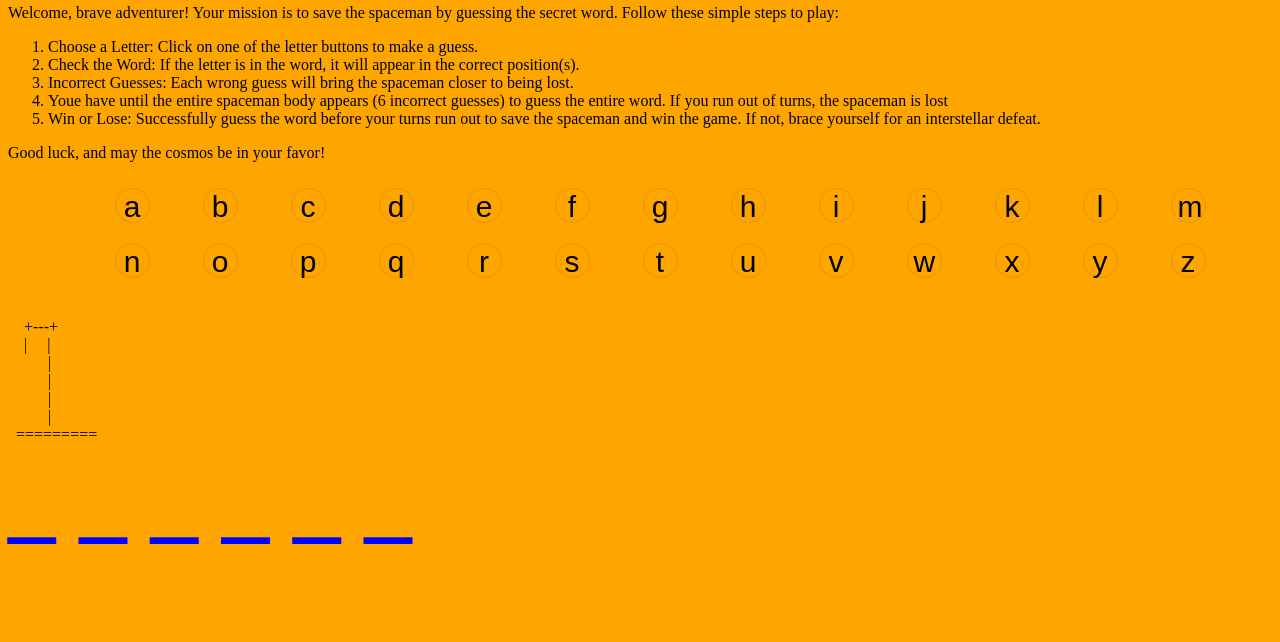
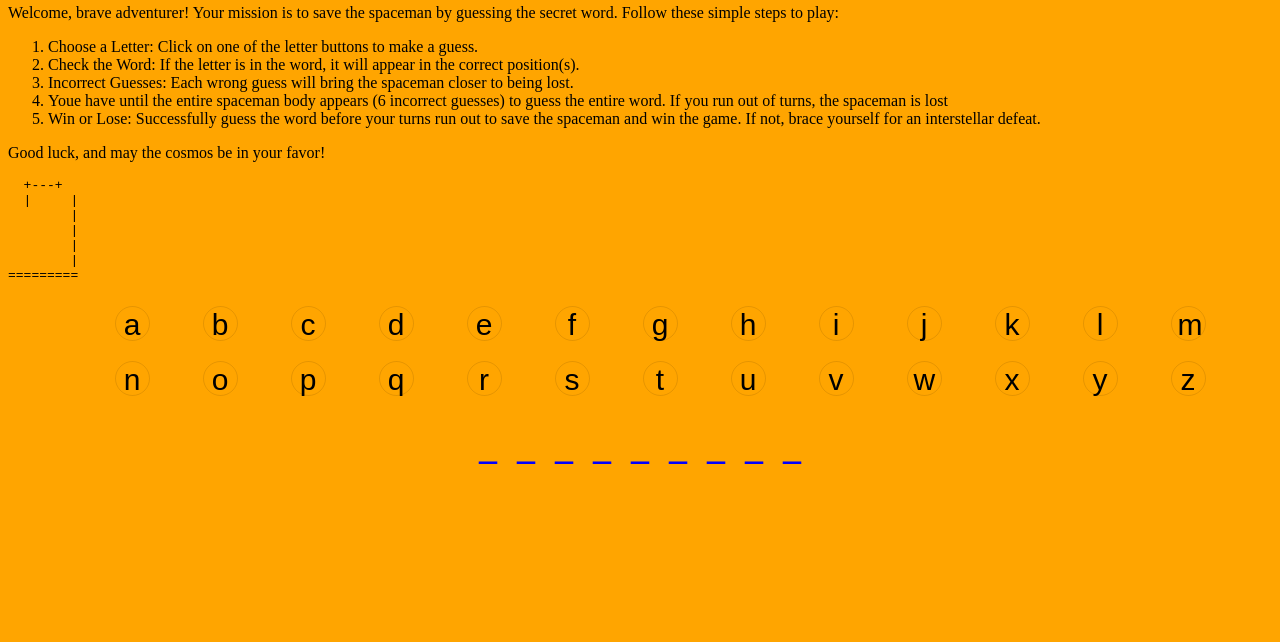
Before and after one commit to jnramobc/project-1-hangman, a plain HTML site: page index.html in a window 1280 px wide. Shown: the part 158-800 px from the top of the page. Drawn offline with Linux system fonts and the light colour scheme.

Commit message:
completed hangman

```diff
--- a/css/style.css
+++ b/css/style.css
@@ -45,12 +45,18 @@ ul #alpha-selector {
 }
 
 .spaceman-lines {
-    display:ruby;
+    display: flex;
+    justify-content: center;
     color: blue;
     font-weight: 900;
     font-size: 95px;
+    margin-top: 20px;
+  }
 
-}
+  .line {
+    margin: 0 10px;
+    font-size: 36px;
+  }
 
 button {
     margin: 10px;
@@ -68,7 +74,7 @@ button {
     cursor: grab;
   }
 
- div.hangmen {
+ .hangmen {
     white-space: pre;
     font-size: 40 px;
  }
--- a/index.html
+++ b/index.html
@@ -12,7 +12,7 @@
 <body>
     <header>
         <h1 id="landing-title"> Welcome, Let's play Spaceman!</h1>
-        <h2 id="display-message">Message</h2>
+        <h2 id="display-message">Choose A Letter</h2>
     </header>
 
     <p id="instructions" >Welcome, brave adventurer! Your mission is to save the spaceman by guessing the secret word. Follow these simple steps to play:</p>
@@ -25,9 +25,7 @@
         </ol>
     <p>Good luck, and may the cosmos be in your favor!</p>
 
-    <div class="hangmen" >
-         <h3>1</h3>
-     </div>
+    <div class="hangmen" > </div>
 
 
     <ul id="alpha-selector">
--- a/js/app.js
+++ b/js/app.js
@@ -1,6 +1,8 @@
 /*-------------------------------- Constants --------------------------------*/
-const wordsList = ["Babble","Babies","Beagle","Pacify","Wacked",
-                   "Yachts","Puzzle","Fizzed","Snazzy","Dazzle"]
+const wordsList = ["astronaut", "comet", "galaxy", "meteor", "nebula", "orbit", "planet",
+  "satellite", "solar", "spaceship", "star", "supernova", "telescope",
+  "universe", "venus", "gravity", "cosmos", "eclipse", "astronomy",
+  "blackhole", "milkyway", "constellation", "spacesuit", "launchpad"]
 
 const hangmanPictures = [`
   +---+
@@ -34,64 +36,98 @@ const hangmanPictures = [`
   +---+
   |     |
   O     |
-   /|\    |
+ /|\\    |
         |
         |
 =========`, `
   +---+
   |     |
   O     |
-   /|\    |
+ /|\\    |
  /      |
         |
 ========= `, `
   +---+
   |     |
   O     |
-   /|\    |
-   / \    |
+ /|\\    |
+ / \\    |
         |
-  ========= `]
+========= `];
+
 
 /*---------------------------- Variables (state) ----------------------------*/
 
-let lettersLeft = 26;
-let turnsLeft= 6;
-let hangmanStatus = hangmanPictures[0];
-let letterChoice;
-let randomWord;
+let wrongGuesses= 0;
+const guessedLetters = [];
+const maxWrongGuesses = hangmanPictures.length - 1;
+const randomWord = wordsList[Math.floor(Math.random() * wordsList.length)].toUpperCase();
 /*------------------------ Cached Element References ------------------------*/
 
-const displayMessageEl = document.querySelector('#display-message');
-const alphaSelectorEl = document.querySelectorAll('.box');
-const spaceLinesEl = document.querySelectorAll('.line');
-const bodyElement = document.querySelector("body");
-const sectionEl = document.querySelector('.spaceman-lines')
-let divElement = document.querySelector('.hangmen')
+const wordContainer = document.querySelector('.spaceman-lines');
+const messageElement = document.getElementById('display-message');
+const hangmanElement = document.querySelector('.hangmen');
+const alphaButtons = document.querySelectorAll('#alpha-selector button');
 /*-------------------------------- Functions --------------------------------*/
-function pickWord(list) {
-  const idx = Math.floor(Math.random() * wordsList.length)
-  randomWord = list[idx]
-  return randomWord
+
+const updateDisplayedWord = () => {
+wordContainer.innerHTML = '';
+for (let i = 0; i < randomWord.length; i++) {
+    const letterDiv = document.createElement('div');
+    letterDiv.classList.add('line');
+    if (guessedLetters.includes(randomWord[i])) {
+        letterDiv.textContent = randomWord[i];
+    } else {
+        letterDiv.textContent = '_';
+    }
+    wordContainer.appendChild(letterDiv);
+}
 }
 
-pickWord(wordsList)
-
-divElement.textContent = hangmanPictures[0];
-sectionEl.before(divElement);
-
-const getLetterchoice = () => {
-
+const updateMessage = (message) => {
+messageElement.textContent = message;
 }
 
-const updateDisplay = () => {
-    if (turnsLeft >=1)
-        displayMessageEl.textContent = "Choose a letter"
+const updateHangmanPicture = () => {
+hangmanElement.innerHTML = `<pre>${hangmanPictures[wrongGuesses]}</pre>`;
 }
 
-updateDisplay()
-let chooseLetter = () => {
+const handleGuess = (letter) => {
+if (guessedLetters.includes(letter) || wrongGuesses >= maxWrongGuesses) {
+    return;
+}
 
+guessedLetters.push(letter);
+
+if (randomWord.includes(letter)) {
+    updateDisplayedWord();
+    if (randomWord.split('').every(char => guessedLetters.includes(char))) {
+        updateMessage('Congratulations! You saved the spaceman!');
+    } else {
+        updateMessage('Choose a letter');
     }
+} else {
+    wrongGuesses++;
+    updateHangmanPicture();
+    if (wrongGuesses >= maxWrongGuesses) {
+        updateMessage('Game Over! The spaceman is lost. Refresh to play Again!');
+    } else {
+        updateMessage('Choose a letter');
+    }
+}
+}
+
+const init = () => {
+updateDisplayedWord();
+updateMessage('Guess the word to save the spaceman, choose a letter!');
+updateHangmanPicture();
+}
+
+init ()
 /*----------------------------- Event Listeners -----------------------------*/
-document.querySelector('.box').addEventListener('click', chooseLetter)
+alphaButtons.forEach(button => {
+button.addEventListener('click', () => {
+    handleGuess(button.textContent.toUpperCase());
+    button.disabled = true; // Disable button after click
+});
+});
```
Lines whose indentation alone changed are shown as unchanged.
